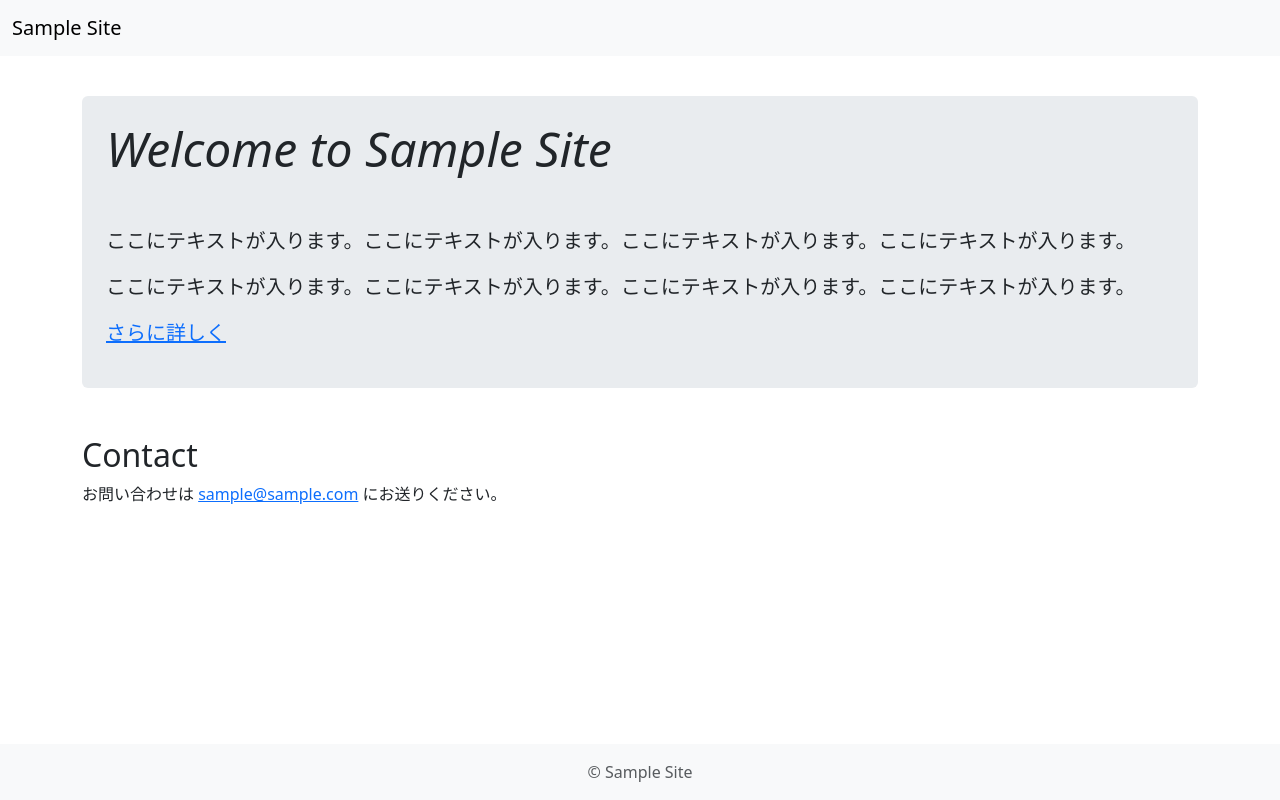
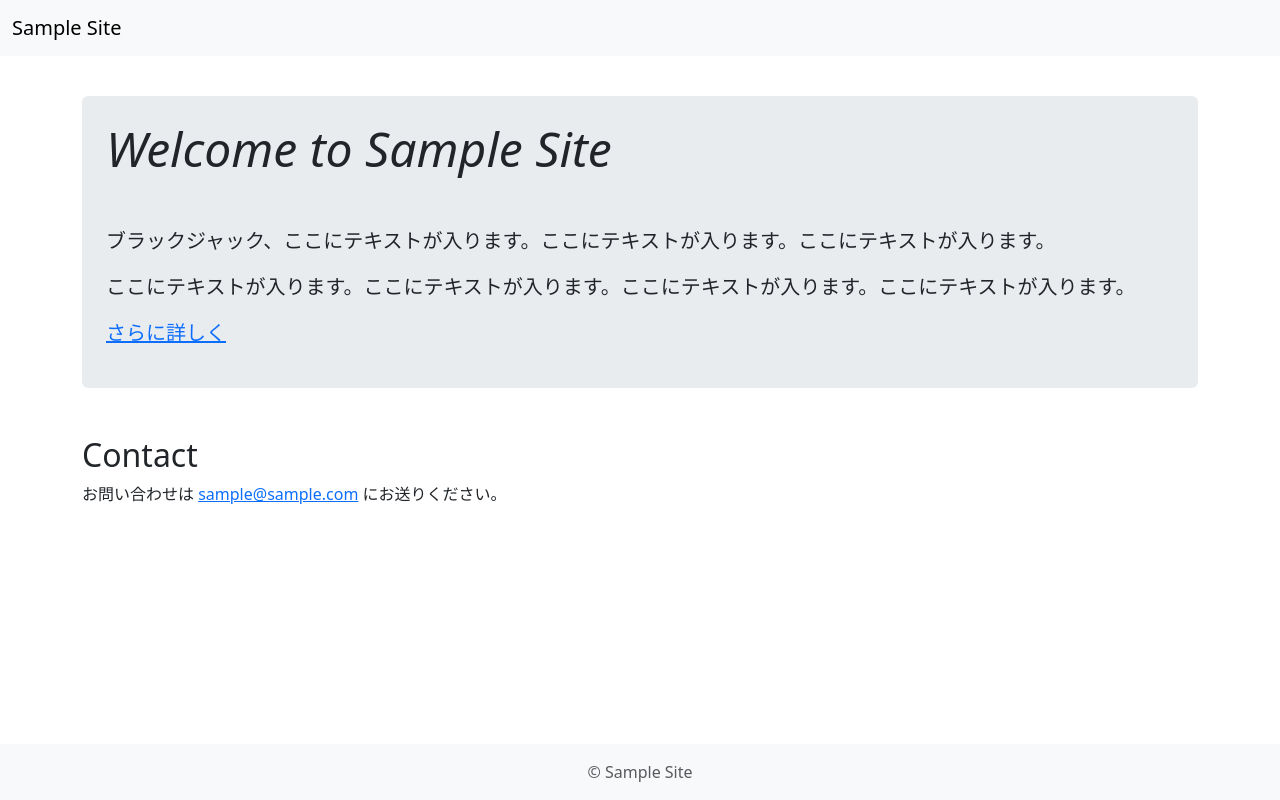
Before and after one commit to konosushi/konosushi.github.io, a plain HTML site: page index.html in a window 1280 px wide. Drawn offline with nearby package versions, Linux system fonts and the light colour scheme.

Commit message:
Update index.html

```diff
--- a/index.html
+++ b/index.html
@@ -20,7 +20,7 @@
     <div class="container mt-5 py-5">
         <div class="p-4 rounded bg-body-secondary">
             <h1 class="display-5 fst-italic">Welcome to Sample Site</h1>
-            <p class="lead mt-5">ここにテキストが入ります。ここにテキストが入ります。ここにテキストが入ります。ここにテキストが入ります。</p>
+            <p class="lead mt-5">ブラックジャック、ここにテキストが入ります。ここにテキストが入ります。ここにテキストが入ります。</p>
             <p class="lead">ここにテキストが入ります。ここにテキストが入ります。ここにテキストが入ります。ここにテキストが入ります。</p>
             <p class="lead"><a href="about.html">さらに詳しく</a></p>
         </div>
```
